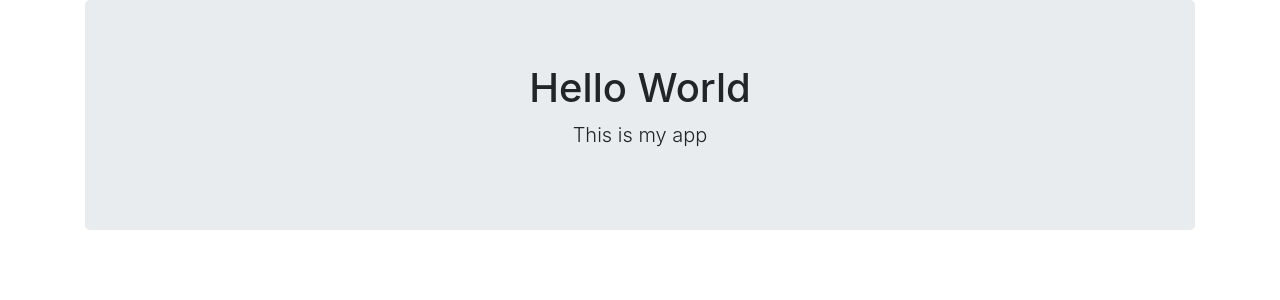
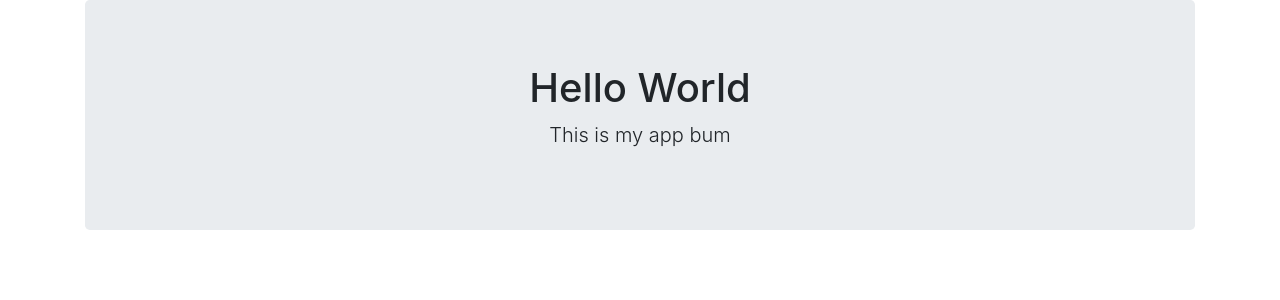
Before and after one commit to Elros-Virtual/ir-portfolio, a Flask app: page / in a window 1280 px wide. Shown: the part 56-356 px from the top of the page. Run offline with Flask 2, Linux system fonts and the light colour scheme; some libraries are stand-ins or nearby versions.

Commit message:
update formatting

```diff
--- a/ian-site/website-code/templates/index.html
+++ b/ian-site/website-code/templates/index.html
@@ -3,6 +3,6 @@
 {% block body %}
 <div class="jumbotron text-center">
     <h1>Hello World</h1>
-    <p class="lead">This is my app</p>
+    <p class="lead">This is my app bum</p>
 </div>
 {% endblock %}
```
